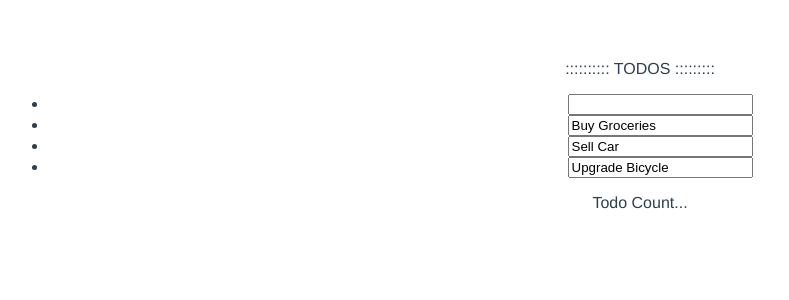
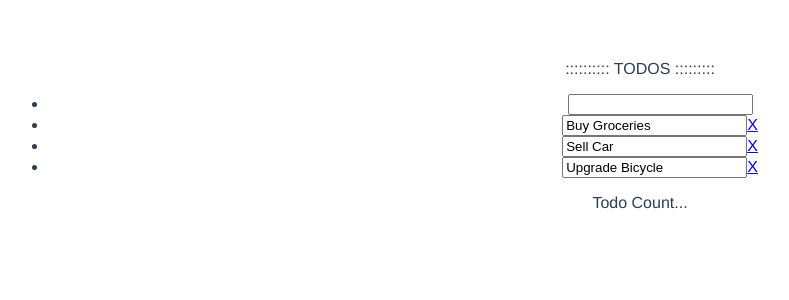
Before and after one commit to achang28/todo-vue, a Vue app: page / in a window 1280 px wide. Shown: the top 300 px of the page, without its empty margins (0-789 px from the left). Built offline with nearby package versions, Linux system fonts and the light colour scheme.

Commit message:
Have all CRUD activities for todos working

```diff
--- a/src/App.vue
+++ b/src/App.vue
@@ -1,26 +1,50 @@
 <template>
   <div id="app">
     :::::::::: TODOS :::::::::
-    <List :todos="todos" :updateGlobalListFn="updateList" />
+    <ul>
+      <Item
+        :todo='todo'
+        :index='index'
+        :key='todo.etag'
+        :createFn='create'
+        :removeFn='remove'
+        :updateFn='update'
+        v-for='(todo, index) in todos' />
+    </ul>
     <Count />
   </div>
 </template>
 
 <script>
-import List from './components/List';
 import Count from './components/Count';
+import Item from './components/Item';
+import _clone from 'lodash.clone';
 
 export default {
   name: 'app',
   data: () => ({
-    todos: ['Buy Groceries', 'Sell Car', 'Upgrade Bicycle']
+    todos: ['', 'Buy Groceries', 'Sell Car', 'Upgrade Bicycle']
   }),
-  components: { List, Count },
+  components: { Item, Count },
   methods: {
-    updateList: function(newTodo, index, fn) {
-      this.todos[index] = newTodo;
-      fn();
+    create: function(newTodo) { // adds to global todo list
+      this.todos = this.todos.concat([newTodo]);
+      this.todos[0] = '';
+    },
+    remove: function(index) { // removes from global todo list
+      const left = this.todos.slice(0, index);
+      const right = this.todos.slice(index +1);
+      this.todos = left.concat(right);
+    },
+    update: function(value, index) {
+      this.todos[index] = value;
     }
+  },
+  beforeUpdate: function() {
+    window.console.log("Todo list before update: ", this.todos.join(', '));
+  },
+  updated: function() {
+    window.console.log("Todo list after update: ", this.todos.join(', '));
   }
 }
 </script>
--- a/src/components/Item.vue
+++ b/src/components/Item.vue
@@ -1,10 +1,10 @@
 <template>
   <li>
     <input
-      :value='todo'
+      :value='todoValue'
       @input='onInput'
-      @blur="checkItem"/>
-    <span :click='remove'></span>
+      @blur="checkItem" />
+    <a v-if='allowedIndex' @click='remove' href="#">X</a>
   </li>
 </template>
 
@@ -35,7 +35,18 @@
     props: {
       todo: String,
       index: Number,
+      createFn: Function,
+      removeFn: Function,
       updateFn: Function
+    },
+    computed: {
+      todoValue: function() {
+        console.log("Todo #", this.index);
+        return this.todo;
+      },
+      allowedIndex: function() {
+        return this.index > 0;
+      }
     },
     methods: {
       onInput: function(ev) { // updates local todo list onlo
@@ -49,10 +60,13 @@
         // 1. Same as previous value, don't do anything
         const value = _extractValue(ev);
 
-        if (!_isEqual(value)) {
+        if (!_isEqual(value, this.todo)) {
           // 2. Remove when empty string ('')
-          if (_isEmpty(value) && this.index > 0) {
-            this.removeFn(this.index);
+          if (this.index === 0) {
+            this.$el.children[0].value = '';
+            this.createFn(value);
+          } else if (_isEmpty(value)) {
+            this.remove();
           }
         }
       }
```
